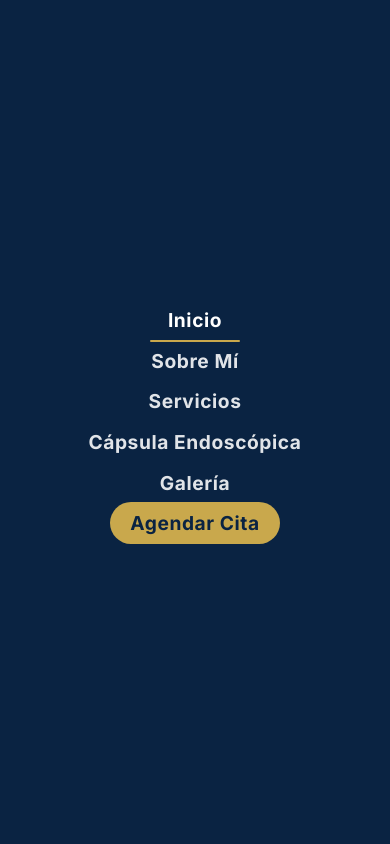
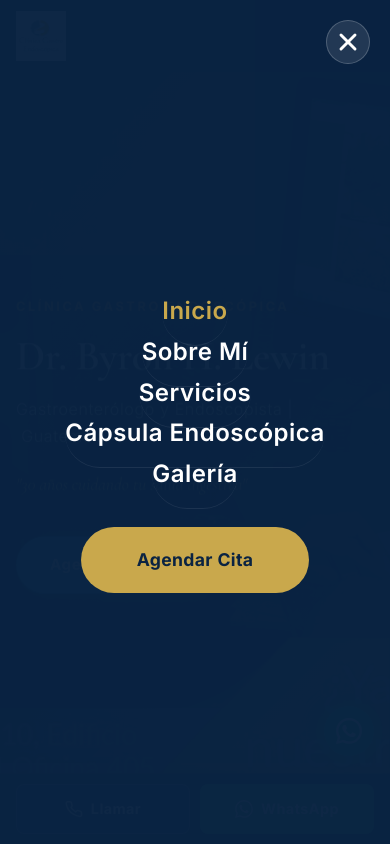
Before and after one commit to elevategt502-prog/clinica-gastro-endoscopica, a plain HTML site: page clinica-gastro-endoscopica/index.html in a window 390 px wide. Both pictures are taken after a click on the button "Abrir menú". Shown: the top 844 px of the page. Drawn offline with nearby package versions, Linux system fonts and the light colour scheme.

Commit message:
Add files via upload

```diff
--- a/clinica-gastro-endoscopica/css/styles.css
+++ b/clinica-gastro-endoscopica/css/styles.css
@@ -364,30 +364,90 @@ button {
   .nav-links { display: flex; }
 }
 
-/* Mobile Nav */
+/* Mobile Nav — full-screen overlay */
 @media (max-width: 899px) {
   .nav-links {
+    display: flex;                          /* always flex; visibility controls show/hide */
     position: fixed;
     inset: 0;
-    background: var(--navy);
+    background: rgba(10, 35, 66, 0.98);
     flex-direction: column;
     align-items: center;
     justify-content: center;
-    gap: 8px;
+    gap: 0;
+    visibility: hidden;
     opacity: 0;
     pointer-events: none;
-    transition: opacity var(--transition);
-    z-index: 999;
+    transition: opacity 0.3s ease, visibility 0.3s ease;
+    z-index: 9999;
+    overflow-y: auto;
+    padding: 80px 24px 40px;
   }
   .nav-links.open {
-    display: flex;
+    visibility: visible;
     opacity: 1;
     pointer-events: all;
   }
   .nav-link {
-    font-size: 1.2rem;
-    padding: 14px 32px;
+    font-size: 1.5rem;                     /* 24px */
+    font-weight: 600;
+    letter-spacing: 0.02em;
+    padding: 20px 0;
+    color: var(--white);
+    width: 100%;
+    text-align: center;
+    border-bottom: 1px solid rgba(255, 255, 255, 0.08);
   }
+  .nav-link::after { display: none; }     /* hide underline pseudo-element in overlay */
+  .nav-link:hover { color: var(--gold); }
+  .nav-link.active { color: var(--gold); }
+
+  /* "Agendar Cita" — gold button inside the overlay */
+  .nav-link.nav-cta {
+    margin-top: 32px;
+    background: var(--gold);
+    color: var(--navy) !important;
+    padding: 18px 56px;
+    border-radius: 50px;
+    font-size: 1.1rem;
+    font-weight: 700;
+    width: auto;
+    border-bottom: none;
+    display: inline-block;
+  }
+  .nav-link.nav-cta:hover {
+    background: var(--gold-light, #d4b060);
+    transform: translateY(-2px);
+  }
+
+  /* Close button — positioned top-right inside overlay */
+  .nav-close-item {
+    position: absolute;
+    top: 20px;
+    right: 20px;
+    list-style: none;
+  }
+  .nav-close-btn {
+    display: flex;
+    align-items: center;
+    justify-content: center;
+    background: rgba(255, 255, 255, 0.1);
+    border: 1px solid rgba(255, 255, 255, 0.2);
+    color: var(--white);
+    width: 44px;
+    height: 44px;
+    border-radius: 50%;
+    cursor: pointer;
+    transition: background 0.2s ease;
+  }
+  .nav-close-btn:hover {
+    background: rgba(255, 255, 255, 0.2);
+  }
+}
+
+/* Hide close button on desktop */
+@media (min-width: 900px) {
+  .nav-close-item { display: none; }
 }
 
 /* ============================================================
--- a/clinica-gastro-endoscopica/index.html
+++ b/clinica-gastro-endoscopica/index.html
@@ -238,6 +238,14 @@
       </button>
 
       <ul class="nav-links" id="nav-links" role="list">
+        <!-- Close button — visible inside the overlay on mobile -->
+        <li class="nav-close-item">
+          <button class="nav-close-btn" id="nav-close" aria-label="Cerrar menú">
+            <svg viewBox="0 0 24 24" width="28" height="28" fill="none" stroke="currentColor" stroke-width="2.5" stroke-linecap="round" aria-hidden="true">
+              <line x1="18" y1="6" x2="6" y2="18"/><line x1="6" y1="6" x2="18" y2="18"/>
+            </svg>
+          </button>
+        </li>
         <li><a href="#inicio" class="nav-link">Inicio</a></li>
         <li><a href="#sobre-mi" class="nav-link">Sobre Mí</a></li>
         <li><a href="#servicios" class="nav-link">Servicios</a></li>
--- a/clinica-gastro-endoscopica/js/main.js
+++ b/clinica-gastro-endoscopica/js/main.js
@@ -62,6 +62,10 @@ hamburger.addEventListener('click', () => {
   hamburger.setAttribute('aria-expanded', String(isOpen));
   document.body.style.overflow = isOpen ? 'hidden' : '';
 });
+
+// Close button inside overlay
+const navCloseBtn = document.getElementById('nav-close');
+if (navCloseBtn) navCloseBtn.addEventListener('click', closeMenu);
 
 // Close on nav link click
 navList.querySelectorAll('.nav-link').forEach(link => {
```
